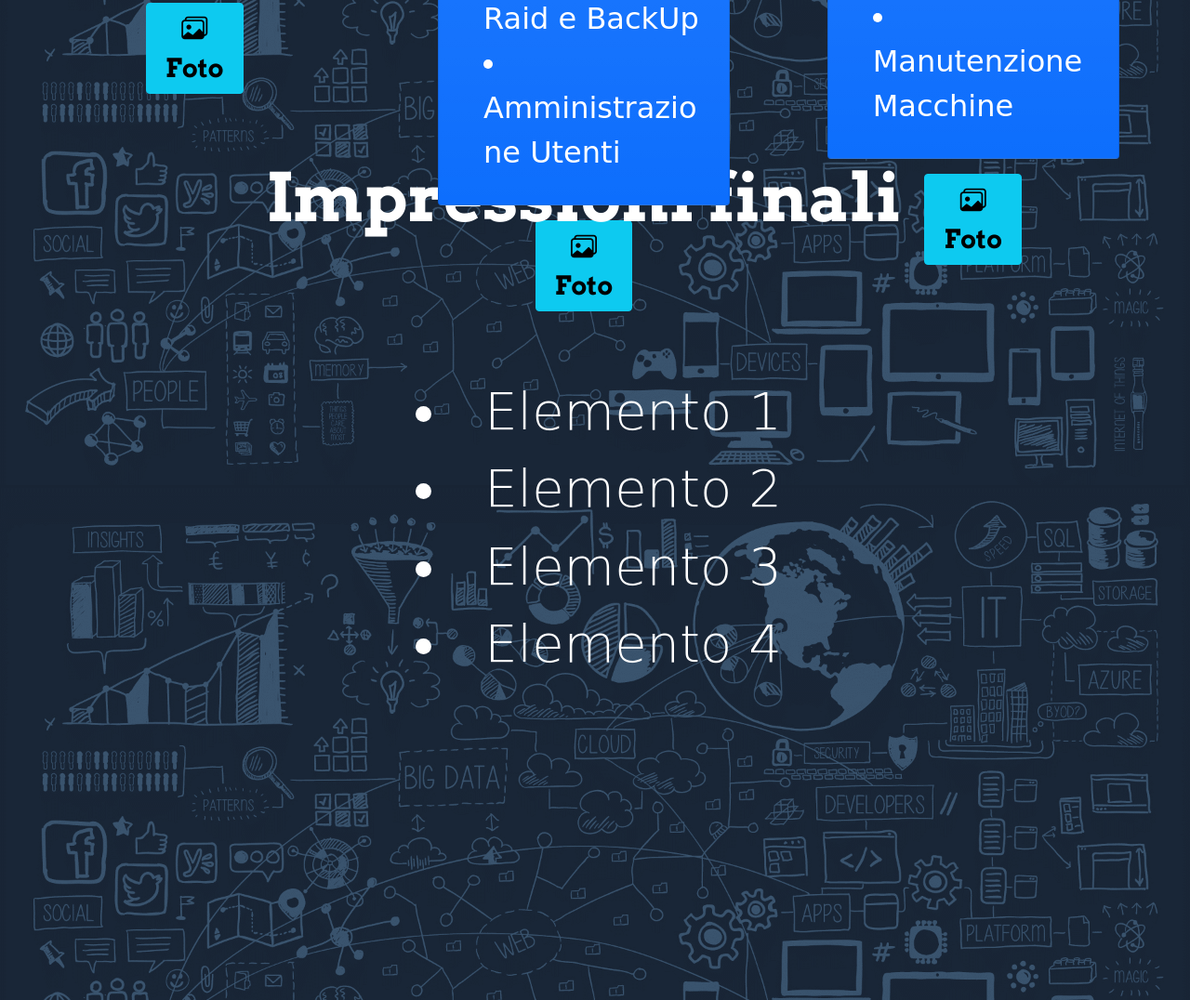
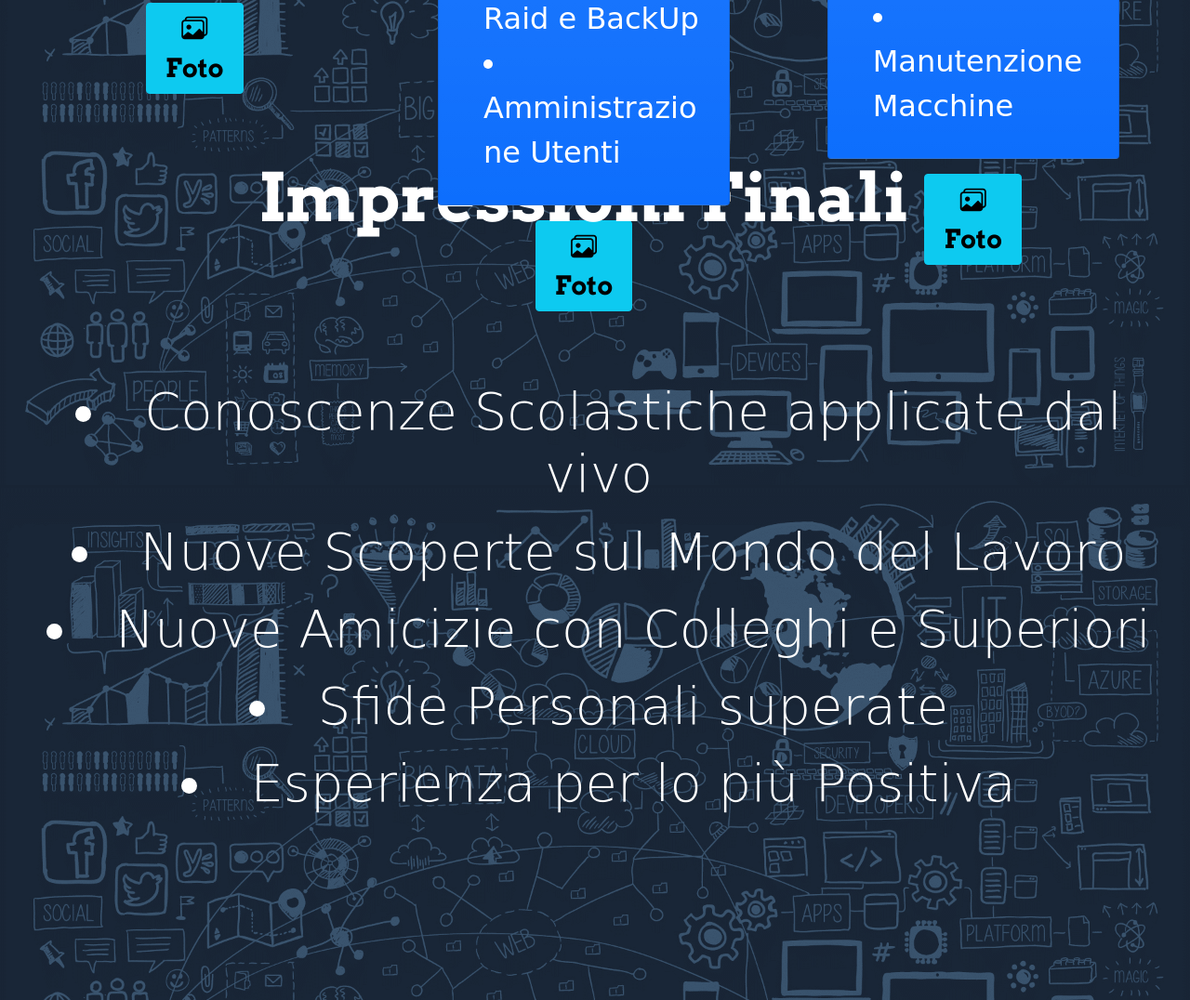
Before and after one commit to MatteoSeimandi/PCTO, a plain HTML site: page index.html in a window 1280 px wide. Shown: the part 3078-4154 px from the top of the page at 93% size. Drawn offline with nearby package versions, Linux system fonts and the light colour scheme; a script that the page names is missing; a web font is replaced by a local one.

Commit message:
Impressioni Finali

```diff
--- a/index.html
+++ b/index.html
@@ -322,6 +322,7 @@
 				</div>
 
 				<!-- Pannello Stampanti -->
+
 				<div class="modal fade" id="Stampa" data-bs-backdrop="static" data-bs-keyboard="false" tabindex="-1" aria-labelledby="staticBackdropLabel" aria-hidden="true">
 					<div class="modal-dialog modal-dialog-centered">
 						<div class="modal-content">
@@ -373,17 +374,18 @@
 			<div class="row">
 				<div class="col">
 					<h2 class="display-2 myTitle text-center text-white mt-5">
-						Impressioni finali
+						Impressioni Finali
 					</h2>
 				</div>
 			</div>
 			<div class="row h-50 text-center myText text-white display-4">
 				<div class="col">
 					<ul>
-						<li class="my-3">Elemento 1</li>
-						<li class="my-3">Elemento 2</li>
-						<li class="my-3">Elemento 3</li>
-						<li class="my-3">Elemento 4</li>
+						<li class="my-3">Conoscenze Scolastiche applicate dal vivo</li>
+						<li class="my-3">Nuove Scoperte sul Mondo del Lavoro</li>
+						<li class="my-3">Nuove Amicizie con Colleghi e Superiori</li>
+						<li class="my-3">Sfide Personali superate</li>
+						<li class="my-3">Esperienza per lo più Positiva</li>
 					</ul>
 				</div>
 			</div>
@@ -400,8 +402,6 @@
 				</div>
 			</div>
 		</div>
-
-
 	</div>
 	<script>
 		addBackToTop({
```
